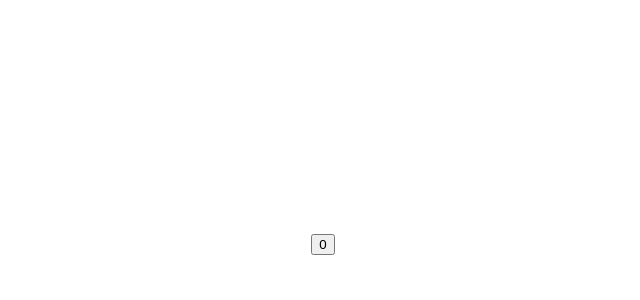
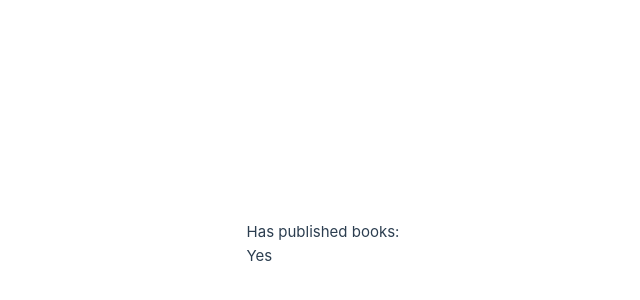
Before and after one commit to jabdi13/vue-3-learn, a Vue app: page / in a window 1280 px wide. Shown: the part 156-456 px from the top of the page, without its empty margins (317-957 px from the left). Built offline with nearby package versions, Linux system fonts and the light colour scheme.

Commit message:
Basic example

```diff
--- a/src/App.vue
+++ b/src/App.vue
@@ -1,9 +1,9 @@
 <script setup>
-import Unity4ReactiveAPI from './components/essentials/2-ReactivityFundamentals/composition-api/Unity4-ReactiveAPI.vue';
+import Unity1BasicExample from './components/essentials/3-ComputedProperties/composition-api/Unity1-BasicExample.vue';
 </script>
 
 <template>
-  <Unity4ReactiveAPI></Unity4ReactiveAPI>
+  <Unity1BasicExample></Unity1BasicExample>
 </template>
 
 <style scoped>
--- /dev/null
+++ b/src/components/essentials/3-ComputedProperties/composition-api/Unity1-BasicExample.vue
@@ -0,0 +1,20 @@
+<script setup>
+import { computed, reactive } from 'vue';
+
+  const author = reactive({
+    name: 'John Doe',
+    books: [
+      'Vue 2 - Advanced Guide',
+      'Vue 3 - Basic Guide',
+      'Vue 4 - The Mystery'
+    ]
+  })
+  const publishedBookMessage = computed(() => {
+    return author.books.length > 0 ? 'Yes' : 'No'
+  })
+</script>
+
+<template>
+  <p>Has published books:</p>
+  <span>{{ publishedBookMessage }}</span>
+</template>
```
